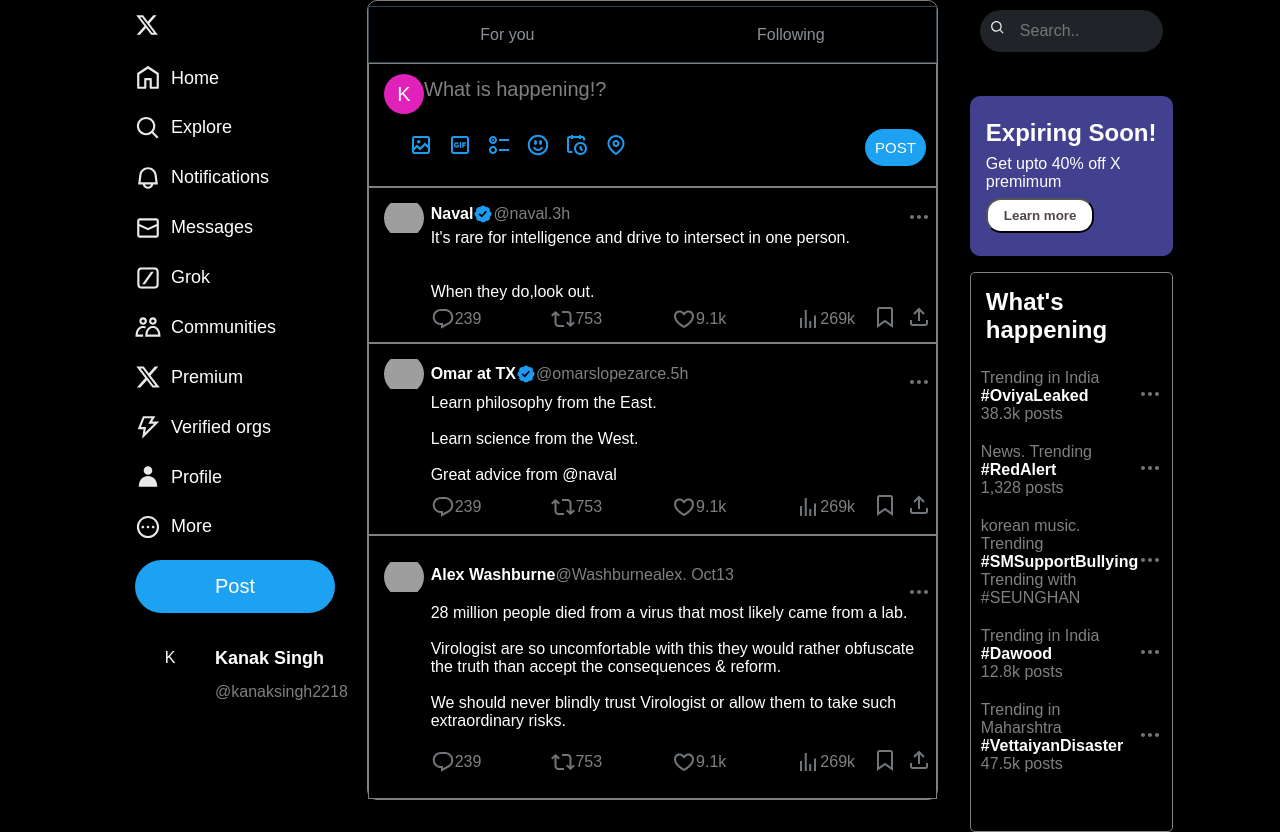
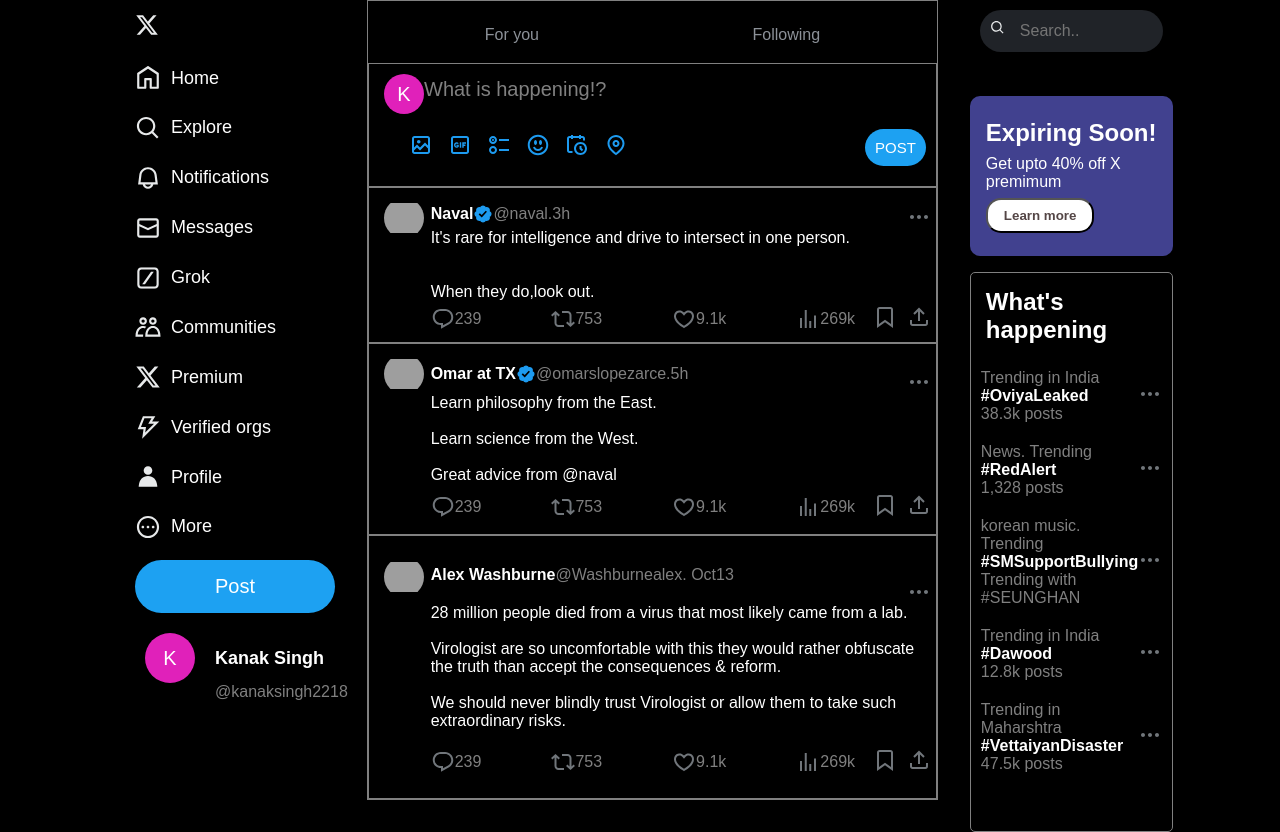
Before and after one commit to kanaksingh2218/twitter-layout, a plain HTML site: page index.html in a window 1280 px wide. Drawn offline with Linux system fonts and the light colour scheme; grey boxes are pictures that could not be loaded.

Commit message:
fix:some alignments

```diff
--- a/styles.css
+++ b/styles.css
@@ -91,12 +91,12 @@
     align-items: center;
     margin-right: 20px;
     border-radius: 50%;
+    background-color: #e021ba;
+    font-size: 20px;
 }
 .profile-container{
     display: grid;
     grid-template-rows: 1fr 2fr 2fr 3fr 4fr;
-    border: 1px solid #38444d;
-    border-radius: 10px;
     background-color: black;
     margin: 0;
     height: 100vh;
@@ -104,8 +104,8 @@
 }
 .for-you{
 color: rgb(140, 145, 152);
-border: 1px solid #38444d;
 margin-top: 5px;
+padding: 10px;
 display: flex;
 align-items:center;
 justify-content: space-around;
```
